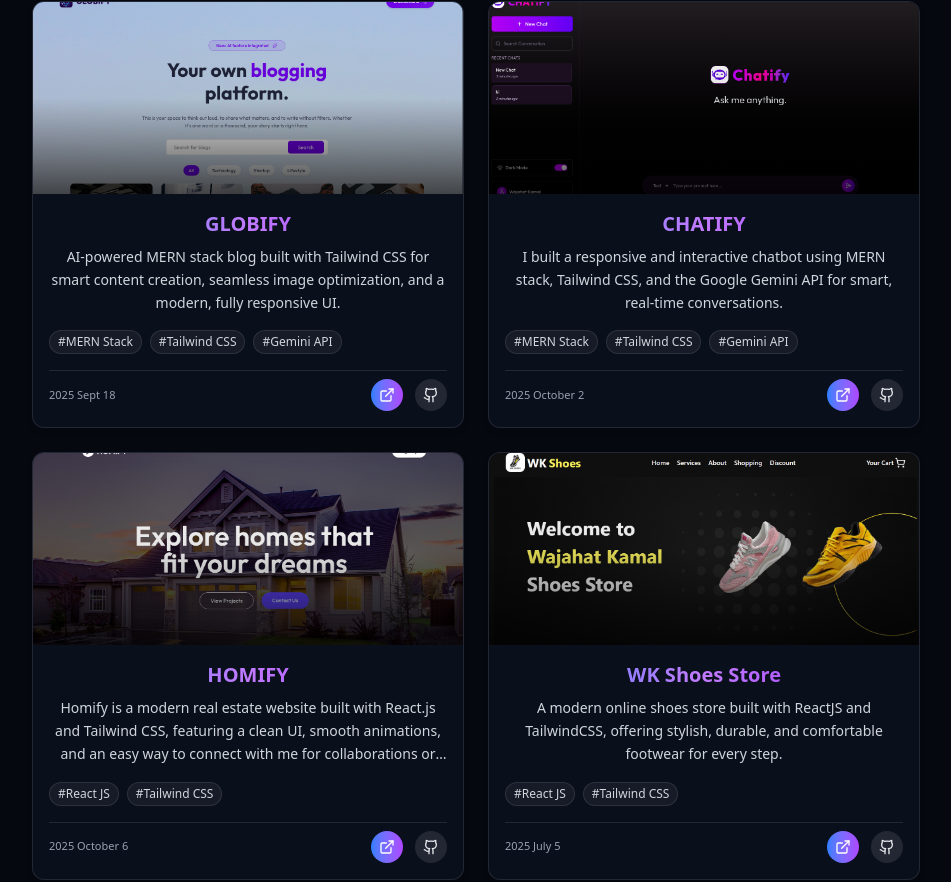
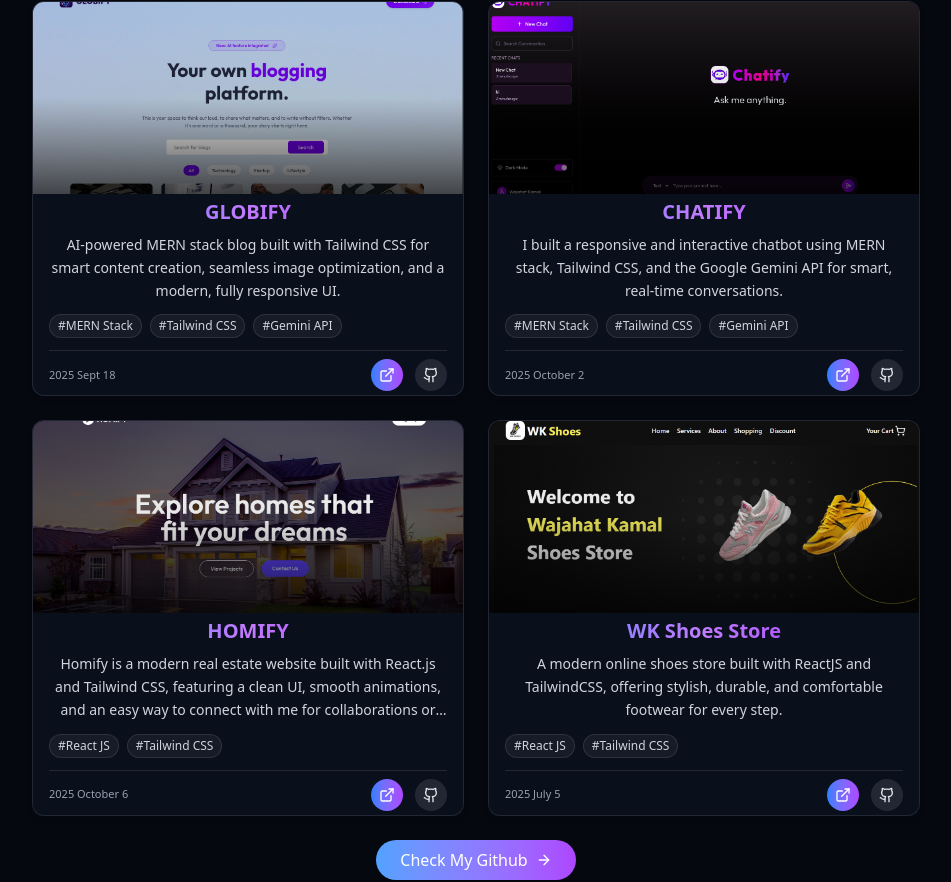
Before and after one commit to wajahat-kamal/Dev-Portfolio, a React (Vite) app: page / in a window 1280 px wide. Shown: the part 1736-2618 px from the top of the page, without its empty margins (164-1115 px from the left). Built offline with nearby package versions, Linux system fonts and the light colour scheme.

Commit message:
Update ProjectCard component: adjust padding for content and footer sections to enhance layout consistency and improve visual spacing.

```diff
--- a/src/components/ProjectCard.jsx
+++ b/src/components/ProjectCard.jsx
@@ -15,7 +15,7 @@ const ProjectCard = ({ project }) => {
       </div>
 
       {/* Content */}
-      <div className="p-4 flex flex-col justify-between">
+      <div className="py-1 px-4 flex flex-col justify-between">
         <div>
           <h3 className="text-lg sm:text-xl font-semibold text-transparent bg-clip-text bg-gradient-to-r from-blue-500 via-purple-400 to-purple-600 mb-1 sm:mb-2">
             {project.title}
@@ -28,7 +28,7 @@ const ProjectCard = ({ project }) => {
         </div>
 
         {/* Tags */}
-        <div className="flex flex-wrap gap-2 mt-3 sm:mt-4">
+        <div className="flex flex-wrap gap-2 mt-3">
           {project.tags.map((tag, index) => (
             <span
               key={index}
@@ -40,7 +40,7 @@ const ProjectCard = ({ project }) => {
         </div>
 
         {/* Footer */}
-        <div className="flex items-center justify-between mt-4  border-t border-white/10 pt-2">
+        <div className="flex items-center justify-between mt-3 border-t border-white/10 pt-2">
           <span className="text-[10px] sm:text-[11px] text-gray-400">{project.date}</span>
           <div className="flex gap-2 sm:gap-3">
             <a
```
